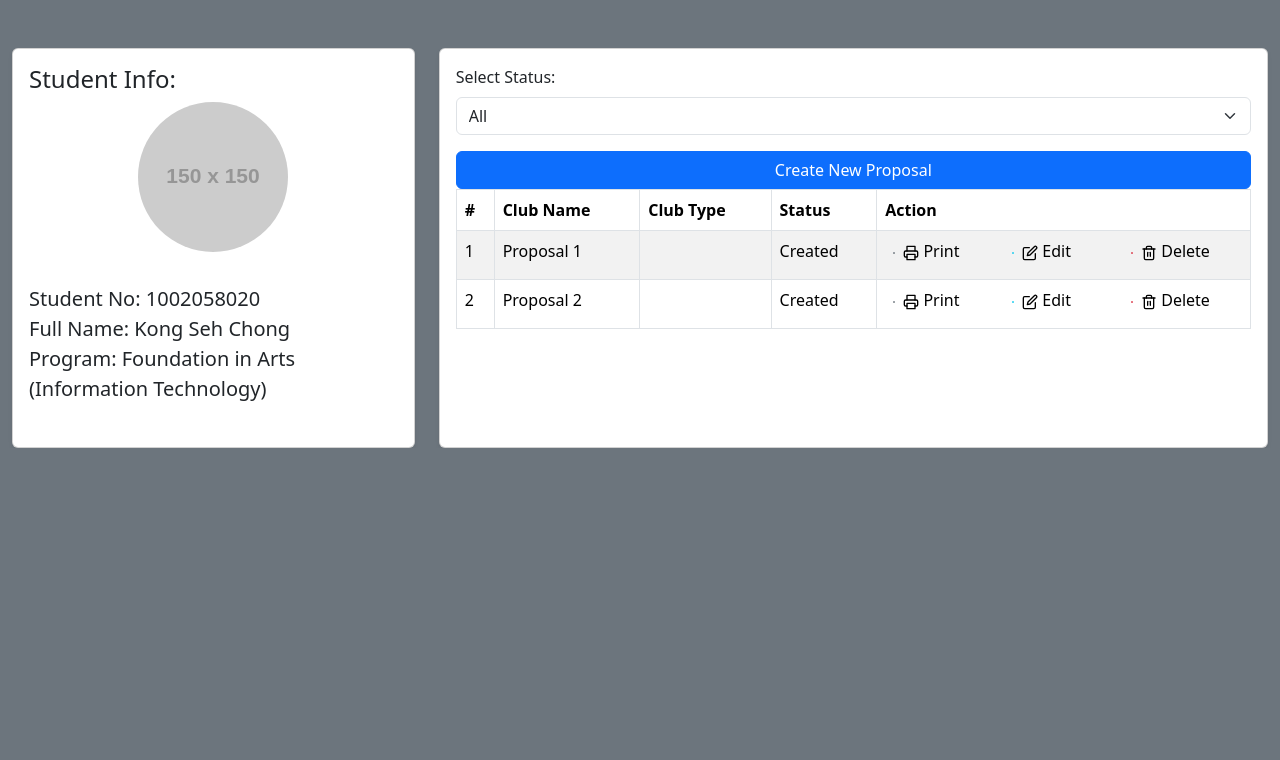
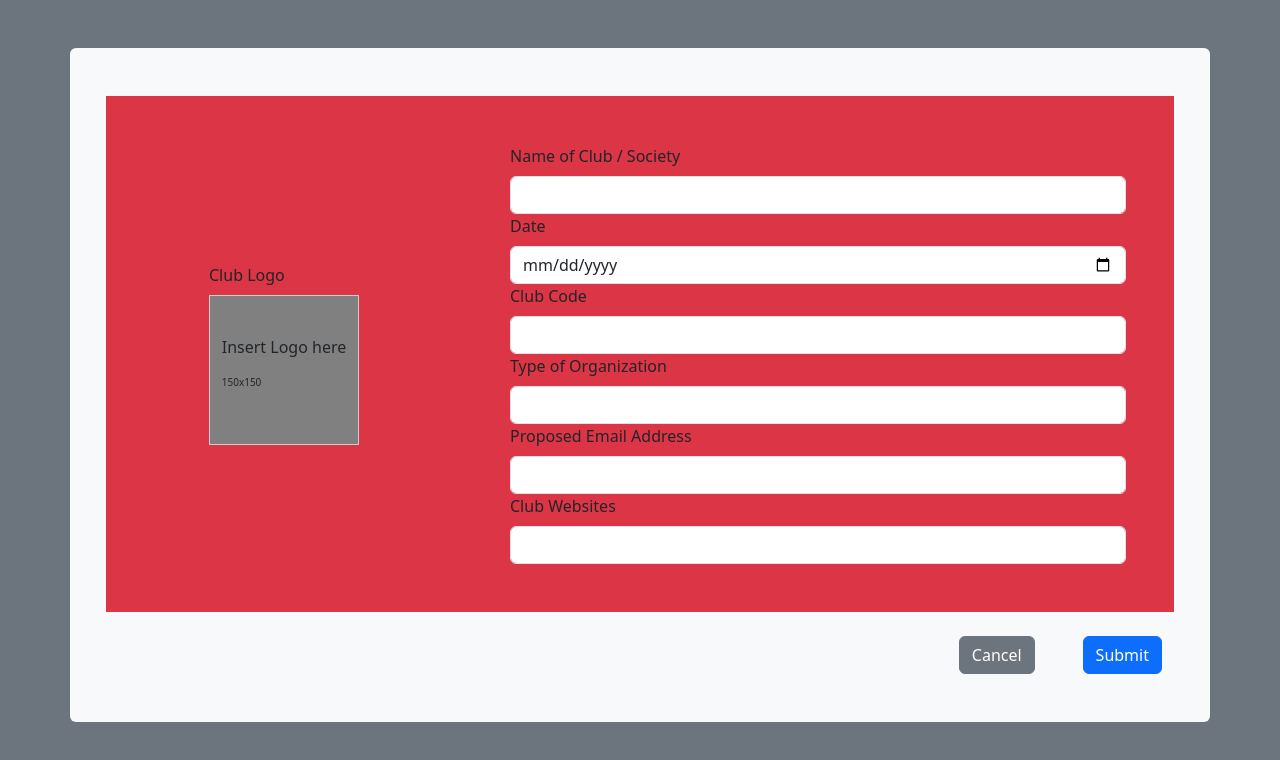
Before and after one commit to SehChong/Event-Management, a React (Create React App) app in the folder frontend/: page /form in a window 1280 px wide. Shown: the top 760 px of the page. Built offline with nearby package versions, Linux system fonts and the light colour scheme.

Commit message:
Club Form Half

```diff
--- a/frontend/src/App.js
+++ b/frontend/src/App.js
@@ -2,11 +2,17 @@ import './App.css';
 import { BrowserRouter, Route, Routes } from 'react-router-dom';
 import { LoginForm } from './Pages/LoginForm';
 import { Home } from './Pages/Home';
-import { Proposal } from './Components/Proposal';
+import { Proposal } from './Components/ClubProposal';
+import { ClubForm } from './Components/ClubForm';
 
 function App() {
   return (
-    <Proposal/>
+    <BrowserRouter>
+      <Routes>
+        <Route path="/" element={<Proposal />} />
+        <Route path="/form" element={<ClubForm />} />
+      </Routes>
+    </BrowserRouter>
     // <BrowserRouter>
     //   <Routes>
     //     <Route path="/" element={<LoginForm />} />
--- /dev/null
+++ b/frontend/src/Components/ClubForm.jsx
@@ -0,0 +1,115 @@
+import React, { useState } from "react";
+import { Button, FormGroup, FormLabel, FormControl, Form, Row, Col, Container } from "react-bootstrap";
+
+export const ClubForm = () => {
+    const [formData, setFormData] = useState({
+        name: "",
+        date: "",
+        clubCode: "",
+        type: "",
+        email: "",
+        websites: "",
+        logo: null,
+      });
+
+      const handleInputChange = (e) => {
+        if (e.target.name === "logo") {
+          setFormData({ ...formData, [e.target.name]: e.target.files[0] });
+        } else {
+          setFormData({ ...formData, [e.target.name]: e.target.value });
+        }
+      };
+
+      const handleSubmit = (e) => {
+        e.preventDefault();
+        console.log("Form submitted:", formData);
+      };
+
+      return (
+        <Container className="p-5 bg-light rounded mt-5">
+          <Form onSubmit={handleSubmit}>
+            <Row>
+              <Col md={4} className="d-flex align-items-center justify-content-center bg-danger p-5">
+                <FormGroup controlId="formLogo">
+                  <FormLabel>Club Logo</FormLabel>
+                  <div
+                    style={{
+                      width: "150px",
+                      height: "150px",
+                      border: "1px solid #ccc",
+                      display: "flex",
+                      alignItems: "center",
+                      justifyContent: "center",
+                      cursor: "pointer",
+                      background: "grey",
+                    }}
+                    onClick={() => document.getElementById("logo-input").click()}
+                  >
+                    {formData.logo ? (
+                      <img src={URL.createObjectURL(formData.logo)} alt="logo" style={{ width: "100%", height: "auto" }} />
+                    ) : (
+                      <div>
+                        <p>Insert Logo here</p>
+                        <p style={{ fontSize: "10px" }}>150x150</p>
+                      </div>
+                    )}
+                    <input
+                      type="file"
+                      id="logo-input"
+                      name="logo"
+                      style={{ display: "none" }}
+                      onChange={handleInputChange}
+                    />
+                  </div>
+                </FormGroup>
+              </Col>
+
+              <Col md={8} className="bg-danger p-5">
+                <FormGroup controlId="formName">
+                  <FormLabel>Name of Club / Society</FormLabel>
+                  <FormControl type="text" name="name" onChange={handleInputChange} />
+                </FormGroup>
+
+                <FormGroup controlId="formDate">
+                  <FormLabel>Date</FormLabel>
+                  <FormControl type="date" name="date" onChange={handleInputChange} />
+                </FormGroup>
+
+                <FormGroup controlId="formClubCode">
+                  <FormLabel>Club Code</FormLabel>
+                  <FormControl type="text" name="clubCode" onChange={handleInputChange} />
+                </FormGroup>
+
+                <FormGroup controlId="formType">
+                  <FormLabel>Type of Organization</FormLabel>
+                  <FormControl as="select" name="type" onChange={handleInputChange}>
+                    <option value=""></option>
+                    <option value="Student Council">Student Council</option>
+                    {/* Add more organization types here */}
+                  </FormControl>
+                </FormGroup>
+
+                <FormGroup controlId="formEmail">
+                  <FormLabel>Proposed Email Address</FormLabel>
+                  <FormControl type="email" name="email" onChange={handleInputChange} />
+                </FormGroup>
+
+                <FormGroup controlId="formWebsites">
+                  <FormLabel>Club Websites</FormLabel>
+                  <FormControl type="text" name="websites" onChange={handleInputChange} />
+                </FormGroup>
+              </Col>
+            </Row>
+
+            <div className="d-flex justify-content-end mt-4">
+              <Button variant="secondary" className="me-5">
+                Cancel
+              </Button>
+              <Button variant="primary" type="submit">
+                Submit
+              </Button>
+            </div>
+        </Form>
+    </Container>
+  );
+};
--- a/frontend/src/Components/Proposal.jsx
+++ b/frontend/src/Components/ClubProposal.jsx
@@ -1,8 +1,9 @@
 import React from 'react'
 import { Container, Row, Col, Table, Form, Button, Card, ButtonGroup, Dropdown } from 'react-bootstrap';
 import { FiPrinter, FiEdit, FiTrash2 } from 'react-icons/fi';
+import { useNavigate } from 'react-router-dom';
 
-export const Proposal = ({ onFilterChange, onCreateProposal }) => {
+export const Proposal = ({ onFilterChange }) => {
     const student = {
         StudentNo: '1002058020',
         FullName: 'Kong Seh Chong',
@@ -10,10 +11,16 @@ export const Proposal = ({ onFilterChange, onCreateProposal }) => {
         Image: 'https://via.placeholder.com/150',
       };
 
-      const clubProposals = [
+    const clubProposals = [
         { ClubName: 'Proposal 1', Status: 'Created' },
         { ClubName: 'Proposal 2', Status: 'Created' },
     ];
+
+    const navigate = useNavigate();
+
+    const onCreateProposal = () => {
+      navigate('/form');
+    }
 
     const IconButton = ({ children, variant, onClick, className }) => (
         <Dropdown.Item as="button" className={className} onClick={onClick}>
```
